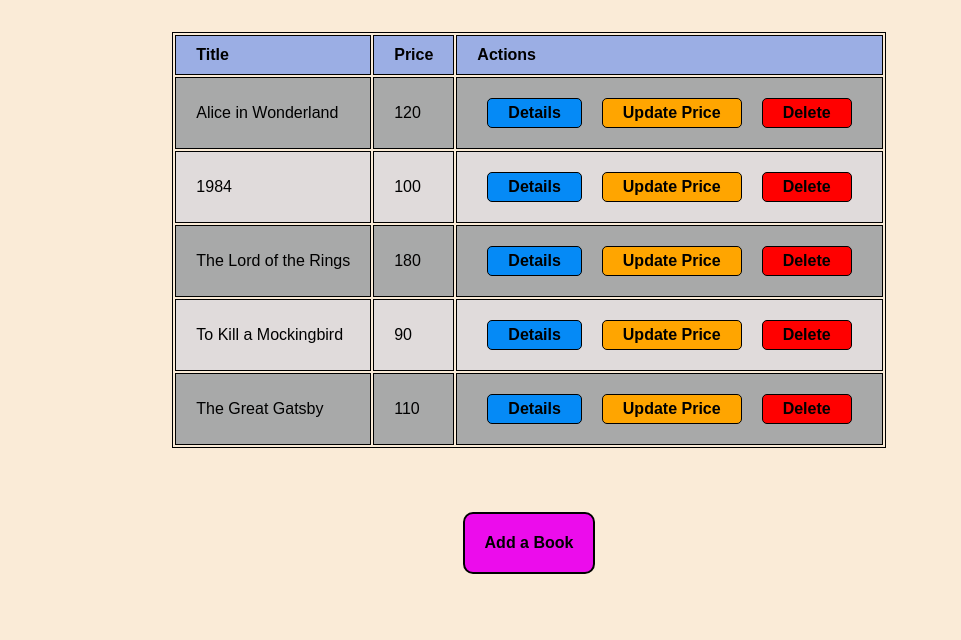
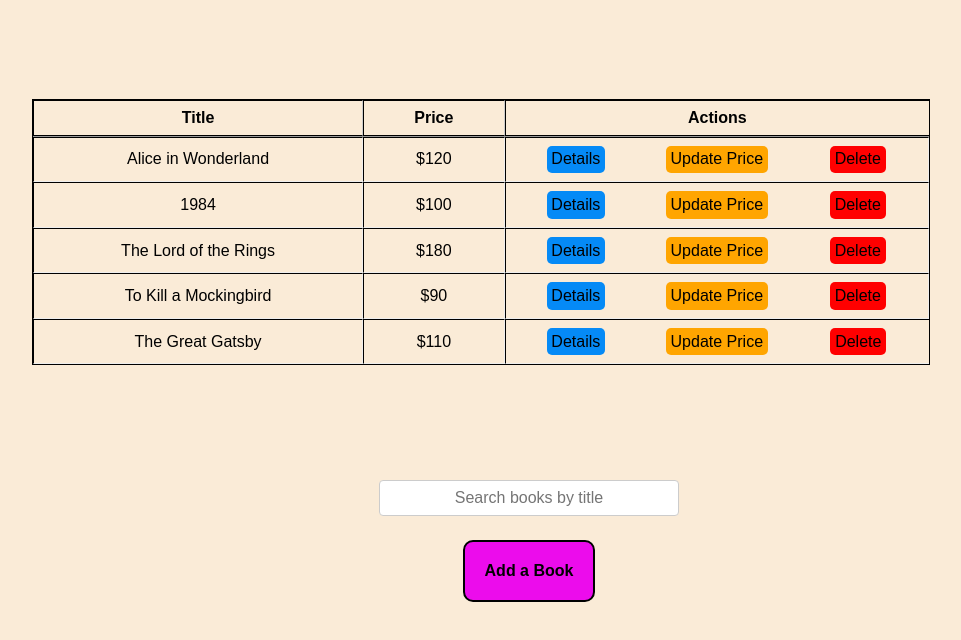
Before and after one commit to idokatze/Book-Shop, a plain HTML site: page index.html in a window 1280 px wide. Shown: the whole page, without its empty margins (111-1072 px from the left). Drawn offline with Linux system fonts and the light colour scheme.

Commit message:
Commit 7 - Change layout to grid

```diff
--- a/css/bookstore.css
+++ b/css/bookstore.css
@@ -5,61 +5,106 @@ body {
     font-family: Arial, sans-serif;
 }
 
-.table-container {
+main {
+    width: 100%;
+    display: block;
+}
+
+.grid-container {
     display: flex;
     justify-content: center;
     align-items: center;
-    margin-bottom: 1.5rem;
-    padding: 2rem 0;
+    padding: 2rem 1rem;
+    min-height: 400px;
+    width: 90%;
 }
 
-table {
-    table-layout: auto;
-    width: auto;
+.grid-container > * {
+    align-items: center;
+}
+
+.table-grid {
+    /* width: 90vw; */
+    min-width: 70vw;
     border: 1px solid black;
+    font-family: sans-serif;
+}
+
+.grid-header-row {
+    display: grid;
+    grid-template-columns: 7fr 3fr 9fr;
+    font-weight: bold;
+    border-bottom: 1px solid #999;
+}
+
+.grid-header {
+    padding: 0.5rem;
+    border: 1px solid black;
+    border-right: 1px solid #ccc;
+    overflow-wrap: break-word;
+    word-wrap: break-word;
+    white-space: normal;
+    text-align: center;
+}
+
+.grid-body {
+    display: grid;
+    grid-template-columns: 7fr 3fr 3fr 3fr 3fr;
+}
+
+.grid-cell {
+    display: flex;
+    align-items: center;
+    justify-content: center;
+    padding: 0.5rem;
+    border: 1px solid black;
+    border-bottom: 1px solid #eee;
+    border-right: 1px solid #eee;
+    overflow-wrap: break-word;
+    word-wrap: break-word;
+    white-space: normal;
+    text-align: center;
+}
+
+.grid-header:last-child,
+.grid-cell:last-child {
+    border-right: none;
+}
+
+button {
+    padding: 0.3rem 0.6rem;
+    font-size: 0.9rem;
+    cursor: pointer;
+    border: 1px solid #888;
+    background-color: #fff;
+    border-radius: 4px;
+}
+
+button:hover {
+    background-color: #f5f5f5;
 }
 
 button {
     all: unset;
 }
 
-td,
-th {
-    border: 1px solid black;
-    padding: 10px 20px;
-    text-align: left;
+.details {
+    background-color: rgba(5, 138, 246, 1);
+    padding: 0.3em;
+    border-radius: 5px;
 }
 
-th {
-    background-color: rgb(155, 174, 228);
-    font-weight: bold;
+.grid-cell-details {
+    border-right: none;
 }
 
-tr:nth-child(odd) {
-    background-color: rgb(168, 169, 169);
+.grid-cell-update {
+    border-right: none;
+    border-left: none;
 }
 
-tr:nth-child(even) {
-    background-color: rgb(224, 219, 219);
-}
-
-td.actions {
-    display: flex;
-    justify-content: space-around;
-    align-items: center;
-    font-weight: bold;
-}
-
-td.actions > * {
-    margin: 10px;
-    border: 1px solid black;
-    border-radius: 5px;
-    padding: 5px 20px;
-    cursor: pointer;
-}
-
-.details {
-    background-color: rgba(5, 138, 246, 1);
+.grid-cell-delete {
+    border-left: none;
 }
 
 .details:hover {
@@ -68,6 +113,8 @@ td.actions > * {
 
 .update {
     background-color: rgb(255, 165, 0, 1);
+    padding: 0.3em;
+    border-radius: 5px;
 }
 .update:hover {
     background-color: rgb(255, 165, 0, 0.5);
@@ -75,9 +122,31 @@ td.actions > * {
 
 .delete {
     background-color: red;
+    padding: 0.3em;
+    border-radius: 5px;
 }
 .delete:hover {
     background-color: rgb(255, 0, 0, 0.5);
+}
+
+.filter-container {
+    display: flex;
+    justify-content: center;
+    align-items: center;
+    padding: 0.5rem;
+    margin: 0.5rem auto;
+}
+
+input[type='text'] {
+    text-align: center;
+    padding: 0.5rem 1rem;
+    font-size: 1rem;
+    border: 1px solid #ccc;
+    border-radius: 4px;
+    width: 100%;
+    max-width: 300px;
+    box-sizing: border-box;
+    transition: border-color 0.3s ease, box-shadow 0.3s ease;
 }
 
 .add-book-container {
--- a/index.html
+++ b/index.html
@@ -8,18 +8,26 @@
     </head>
     <body>
         <main>
-            <div class="table-container">
-                <table>
-                    <thead>
-                        <tr>
-                            <th>Title</th>
-                            <th>Price</th>
-                            <th>Actions</th>
-                        </tr>
-                    </thead>
+            <div class="grid-container">
+                <div class="table-grid">
+                    <div class="grid-header-row">
+                        <div class="grid-header">Title</div>
+                        <div class="grid-header">Price</div>
+                        <div class="grid-header actions-header">Actions</div>
+                    </div>
 
-                    <tbody></tbody>
-                </table>
+                    <div class="grid-body">
+                        <!-- Dynamic rows go here -->
+                    </div>
+                </div>
+            </div>
+
+            <div class="filter-container">
+                <input
+                    type="text"
+                    placeholder="Search books by title"
+                    onkeydown="if (event.key === 'Enter') onFilterBooks(this.value)"
+                />
             </div>
 
             <div class="add-book-container">
--- a/js/book.controller.js
+++ b/js/book.controller.js
@@ -3,37 +3,46 @@ onInit()
 
 function onInit() {
     getBooks()
-    render(gBooks)
+    render()
 }
 
-function render(books) {
-    var strHTMLs = books.map(
+function render(filter = '') {
+    const booksToDisplay = getBooksToDisplay(filter)
+    const elGrid = document.querySelector('.grid-body')
+
+    var strHTMLs = booksToDisplay.map(
         (book) =>
-            ` <tr>
-                <td>${book.title}</td>
-                <td>${book.price}</td>
-                <td class="actions">
-                    <button class="details" onclick="displayModal('${book.id}', event)">Details</button>
-                    <button class="update" onclick="onUpdateBook('${book.id}', event)">Update Price</button>
-                    <button class="delete" onclick="onRemoveBook('${book.id}', event)">Delete</button>
-                </td>
-            </tr>`
+            `<div class="grid-cell">${book.title}</div>
+            <div class="grid-cell">$${book.price}</div>
+            <div class="grid-cell grid-cell-details">
+                <button class="details" onclick="displayModal('${book.id}', event)">Details</button>
+            </div>
+            <div class="grid-cell grid-cell-update">
+                <button class="update" onclick="onUpdateBook('${book.id}', event)">Update Price</button>
+            </div>
+            <div class="grid-cell grid-cell-delete">
+                <button class="delete" onclick="onRemoveBook('${book.id}', event)">Delete</button>
+            </div>`
     )
 
-    document.querySelector('tbody').innerHTML = strHTMLs.join('')
+    elGrid.innerHTML = strHTMLs.join('')
+}
+
+function onFilterBooks(searchText) {
+    render(searchText)
 }
 
 function onRemoveBook(id, ev) {
     ev.stopPropagation()
     removeBook(id)
-    render(gBooks)
+    render()
 }
 
 function onUpdateBook(id, ev) {
     ev.stopPropagation()
     const newPrice = +prompt('Enter new price')
     if (newPrice !== 0) updatePrice(id, newPrice)
-    render(gBooks)
+    render()
 }
 
 function onAddBook() {
@@ -41,8 +50,13 @@ function onAddBook() {
     const newBookAuthor = prompt(`Enter the author's name`)
     const newBookPrice = +prompt('Enter the price of the new book')
     const newBookImg = prompt('Enter the path to the cover artwork')
-    createBook({ title: newBookName, author: newBookAuthor, price: newBookPrice, imgUrl: newBookImg })
-    render(gBooks)
+    createBook({
+        title: newBookName,
+        author: newBookAuthor,
+        price: newBookPrice,
+        imgUrl: newBookImg,
+    })
+    render()
 }
 
 function displayModal(id) {
--- a/js/book.service.js
+++ b/js/book.service.js
@@ -34,18 +34,37 @@ var gHardCodedLibrary = [
 ]
 
 var gBooks = []
+var gFilterBy = 'all'
 const STORAGE_KEY = 'booksDB'
 
 function getBooks() {
     gBooks = loadFromStorage(STORAGE_KEY)
 
     if (!gBooks || !gBooks.length) {
-        console.log('hi')
         gBooks = []
         gHardCodedLibrary.forEach((book) => createBook(book))
     }
 
     _saveBooks()
+}
+
+function getBooksToDisplay(filter) {
+    console.log('Filter:', filter)
+    if (filter === '') return gBooks
+
+    const lowerFilter = filter.toLowerCase()
+    const filteredBooks = gBooks.filter((book) => {
+        const match = book.title.toLowerCase().includes(lowerFilter)
+        console.log(`Checking "${book.title}" → ${match}`)
+        return match
+    })
+
+    if (filteredBooks.length === 0) {
+        // alert('No books found')
+        return []
+    }
+
+    return filteredBooks
 }
 
 function createBook(book) {
```
